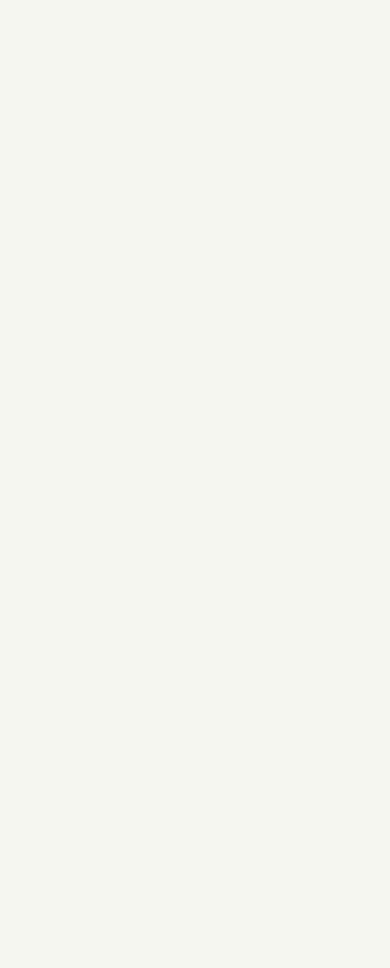
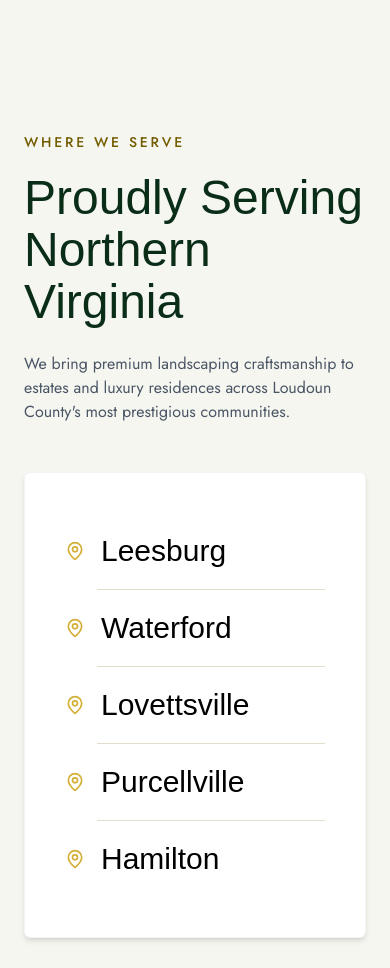
Before and after one commit to abdideev/resendiz-landscaping, a Next.js app: page / in a window 390 px wide. Shown: the part 2460-3428 px from the top of the page. Before the commit the page ends 2468 px from the top, so only its background shows below. Built offline with nearby package versions, Linux system fonts and the light colour scheme; a web font is replaced by a local one.

Commit message:
feat: build service areas section with dynamic location mapping and responsive grid

```diff
--- a/src/app/page.tsx
+++ b/src/app/page.tsx
@@ -1,13 +1,15 @@
 import { HeroSection } from "@/components/features/home/HeroSection";
 import { ServicesPreviewSection } from "@/components/features/home/ServicesPreviewSection";
 import { TestimonialSection } from "@/components/features/home/TestimonialsSection";
+import { ServiceAreasSection } from "@/components/features/home/ServiceAreasSection";
+
 function Home() {
   return (
     <main className="flex min-h-screen flex-col items-center justify-start">
       <HeroSection />
       <ServicesPreviewSection />
       <TestimonialSection />
-
+      <ServiceAreasSection />
     </main>
   );
 }
--- a/src/components/features/home/ServiceAreasSection.tsx
+++ b/src/components/features/home/ServiceAreasSection.tsx
@@ -0,0 +1,59 @@
+import { MapPin } from "lucide-react";
+
+export function ServiceAreasSection() {
+  const areas = [
+    "Leesburg",
+    "Waterford",
+    "Lovettsville",
+    "Purcellville",
+    "Hamilton",
+  ];
+
+  return (
+    <section
+      id="areas"
+      className="w-full bg-background py-32 px-6 md:px-12 lg:px-16"
+    >
+      <div className="max-w-7xl mx-auto grid grid-cols-1 md:grid-cols-2 gap-12 lg:gap-24 items-center">
+        {/* Contenido izquierdo */}
+        <div className="flex-1 flex flex-col gap-6">
+          <h3 className="text-brand-gold font-sans font-medium uppercase tracking-[0.2em] leading-3 text-sm md:text-base">
+            Where We Serve
+          </h3>
+          <h2 className="text-brand-green text-5xl lg:text-6xl font-serif leading-[52px]">
+            Proudly Serving Northern Virginia
+          </h2>
+
+          <p className="text-gray-600 text-base leading-6 font-sans">
+            We bring premium landscaping craftsmanship to estates and luxury
+            residences across Loudoun County&apos;s most prestigious
+            communities.
+          </p>
+        </div>
+
+        {/* Contenido derecho */}
+        <div className="w-full max-w-[520px] justify-self-end bg-white rounded-sm border border-gray-100 p-10 shadow-md">
+          {areas.map((area, index) => {
+            return (
+              <div key={area}>
+                <div className="flex items-center gap-4 py-5">
+                  <MapPin
+                    className="w-5 h-5 text-brand-gold-light flex-shrink-0"
+                    strokeWidth={2}
+                  />
+                  <h2 className="text-black text-3xl font-medium font-serif transition-all duration-300 hover:scale-105 cursor-default">
+                    {area}
+                  </h2>
+                </div>
+
+                {index !== areas.length - 1 && (
+                  <div className="ml-8 border-b border-brand-gold/20" />
+                )}
+              </div>
+            );
+          })}
+        </div>
+      </div>
+    </section>
+  );
+}
```
